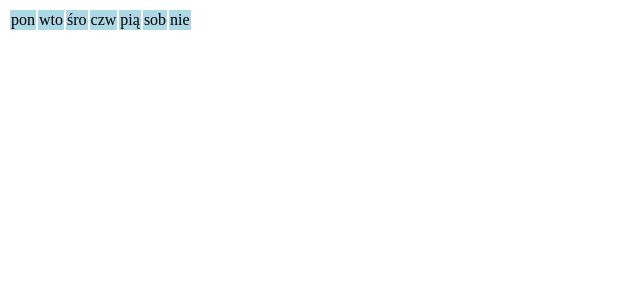
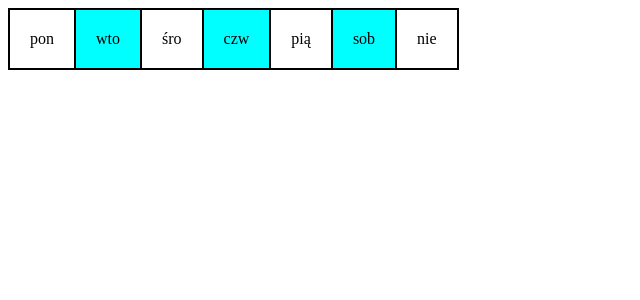
Before and after one commit to AmonRa000/klasa2P, a PHP site: page /dni_tygodnia.php in a window 1280 px wide. Shown: the top 300 px of the page, without its empty margins (0-640 px from the left). Run offline with PHP 8.4, Linux system fonts and the light colour scheme.

Commit message:
dokończone zadanie

```diff
--- a/dni_tygodnia.php
+++ b/dni_tygodnia.php
@@ -6,9 +6,16 @@
     <title>Document</title>
 </head>
 <style>
-    tr
+    table{
+        border-collapse: collapse;
+    }
     td{
-        background-color: lightblue;
+        border: solid 2px;
+        padding: 20px;
+        text-align: center;
+    }
+    td:nth-child(even){
+        background-color: cyan;
     }
 </style>
 <body>
@@ -19,11 +26,9 @@
         foreach ($dni as $element) {
                 ?>
                 <td>
-        <?= $element;
-    }
-        ?>
+                <?= $element; ?>
                 </td>
-
+            <?php }?>
         </tr>
     </table>
 </body>
```
Lines whose indentation alone changed are shown as unchanged.
